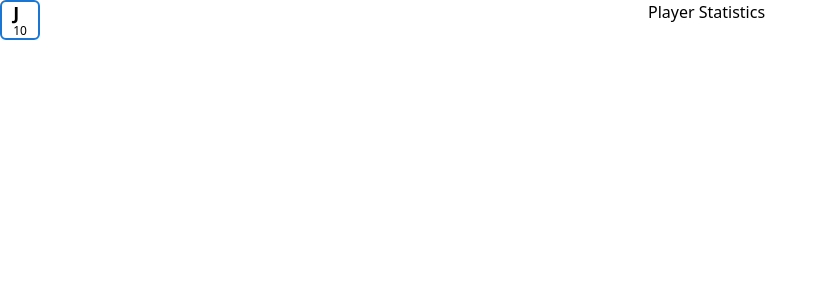
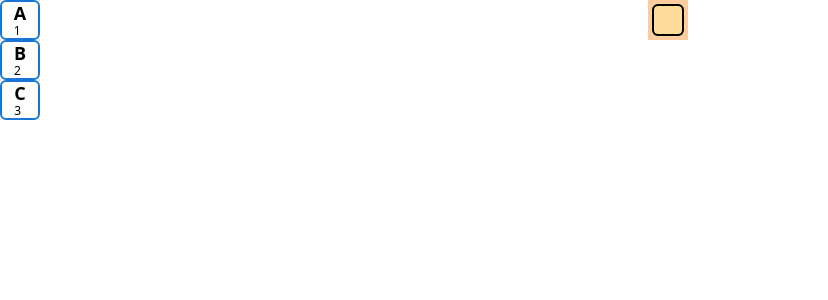
Before and after one commit to turnerian2004/scrabble, a React (Vite) app: page /game in a window 1280 px wide. Shown: the top 300 px of the page, without its empty margins (0-828 px from the left). Built offline with nearby package versions, Linux system fonts and the light colour scheme.

Commit message:
feature: add DnD functionality

```diff
--- a/package.json
+++ b/package.json
@@ -19,6 +19,8 @@
         "axios": "^1.6.8",
         "classnames": "^2.5.1",
         "react": "^18.2.0",
+        "react-dnd": "^16.0.1",
+        "react-dnd-html5-backend": "^16.0.1",
         "react-dom": "^18.2.0",
         "react-router-dom": "^6.23.0",
         "styled-components": "^6.1.11"
--- /dev/null
+++ b/src/Components/GameBoardTile.tsx
@@ -0,0 +1,55 @@
+import React, { useState } from 'react'
+import { useDrag, useDrop } from 'react-dnd'
+import { ItemTypes } from '../Constants'
+import { LetterTileProps } from './LetterTile'
+
+export const GameBoardTile: React.FC = () => {
+    const [droppedItem, setDroppedItem] =
+        useState<LetterTileProps | null>(null)
+
+    const [{ isOver }, dropRef] = useDrop({
+        accept: ItemTypes.LETTERTILE,
+        drop: (item: LetterTileProps) => {
+            if (droppedItem === null) {
+                setDroppedItem(item)
+            }
+        },
+        collect: (monitor) => ({
+            isOver: monitor.isOver(),
+        }),
+    })
+
+    const [{ isDragging }, dragRef] = useDrag({
+        type: ItemTypes.LETTERTILE,
+        item: droppedItem,
+        canDrag: !!droppedItem, // Only allow dragging if there's an item
+        end: () => setDroppedItem(null), // Clear the tile when the item is dragged away
+        collect: (monitor) => ({
+            isDragging: monitor.isDragging(),
+        }),
+    })
+
+    return (
+        <div
+            ref={dropRef}
+            className={`flex h-10 w-10 items-center justify-center bg-[#facd9f] ${isOver ? 'border border-blue-500' : ''}`}
+        >
+            {droppedItem ? (
+                <div
+                    ref={dragRef}
+                    style={{ display: isDragging ? 'none' : '' }}
+                    className="grid h-8 w-8 cursor-pointer grid-rows-5 items-center justify-center rounded-md border-2 border-black bg-[#fedd9b]"
+                >
+                    <div className="row-span-3 text-lg font-bold capitalize">
+                        {droppedItem.character}
+                    </div>
+                    <div className="row-span-2 text-xs font-light">
+                        {droppedItem.pointValue}
+                    </div>
+                </div>
+            ) : (
+                <div className="h-8 w-8 rounded-md border-2 border-black bg-[#fedd9b]"></div>
+            )}
+        </div>
+    )
+}
--- a/src/Components/LetterTile.tsx
+++ b/src/Components/LetterTile.tsx
@@ -1,16 +1,34 @@
 import React from 'react'
+import { useDrag } from 'react-dnd'
+import { ItemTypes } from '../Constants'
 
 export interface LetterTileProps {
     character: string
     pointValue: number
+    uniqueIdentifier: string
 }
 
 export const LetterTile: React.FC<LetterTileProps> = ({
     character,
     pointValue,
 }) => {
+    const [{ isDragging }, dragRef] = useDrag(
+        () => ({
+            type: ItemTypes.LETTERTILE,
+            item: { character, pointValue },
+            collect: (monitor) => ({
+                isDragging: monitor.isDragging(),
+            }),
+        }),
+        []
+    )
+
     return (
-        <div className="grid h-10 w-10 cursor-pointer grid-rows-5 items-center justify-center rounded-md border-2 border-[#1977d3]">
+        <div
+            ref={dragRef}
+            style={{ display: isDragging ? 'none' : '' }}
+            className="grid h-10 w-10 cursor-pointer grid-rows-5 items-center justify-center rounded-md border-2 border-[#1977d3]"
+        >
             <div className="row-span-3 text-lg font-bold capitalize">
                 {character}
             </div>
--- /dev/null
+++ b/src/Constants.ts
@@ -0,0 +1,3 @@
+export const ItemTypes = {
+    LETTERTILE: 'lettertile',
+}
--- a/src/Context/InitialState.ts
+++ b/src/Context/InitialState.ts
@@ -1,3 +1,4 @@
+import { LetterTileProps } from '../Components/LetterTile'
 import { freeDictionaryApiResponse } from '../Definitions'
 import { ILetters, initializeLetterObjects } from '../Letters/Letters'
 import { WordEntry } from '../assests/words'
@@ -14,6 +15,7 @@ export interface IState {
     recommendedWords: WordEntry[] | null
     personsRequestedLevelOfSupport: null | string
     personsRequestedHintType: null | string
+    testLetters: LetterTileProps[]
 }
 
 export const initialLetters: ILetters = {
@@ -22,6 +24,24 @@ export const initialLetters: ILetters = {
     person: [],
     board: [],
 }
+
+const letterTiles = [
+    {
+        character: 'a',
+        pointValue: 1,
+        uniqueIdentifier: 'a1',
+    },
+    {
+        character: 'b',
+        pointValue: 2,
+        uniqueIdentifier: 'b1',
+    },
+    {
+        character: 'c',
+        pointValue: 3,
+        uniqueIdentifier: 'c3',
+    },
+]
 
 export const initialState: IState = {
     allLetters: initialLetters,
@@ -35,4 +55,5 @@ export const initialState: IState = {
     recommendedWords: null,
     personsRequestedLevelOfSupport: null,
     personsRequestedHintType: null,
+    testLetters: letterTiles,
 }
--- a/src/Definitions.ts
+++ b/src/Definitions.ts
@@ -23,6 +23,7 @@ export enum UserActions {
     HintTypeRequested = 'Hint Type Desired',
     GameTimeLimit = 'Game Time Limit',
     TurnTimeLimit = 'Turn Time Limit',
+    MoveLetterToBoard = 'Move Letter to Board',
 }
 
 export const computerSkillLevel: string[] = [
--- a/src/Pages/GamePage.tsx
+++ b/src/Pages/GamePage.tsx
@@ -1,10 +1,21 @@
+import { useContext } from 'react'
+import { GameBoardTile } from '../Components/GameBoardTile'
 import { LetterTile } from '../Components/LetterTile'
+import { ScrabbleContext } from '../Context/ScrabbleContext'
 
 export const GamePage = () => {
+    const { state } = useContext(ScrabbleContext)
+
     return (
         <div className="grid h-screen grid-cols-2 justify-center gap-4">
-            <LetterTile character="j" pointValue={10}></LetterTile>
-            <div>Player Statistics</div>
+            <div>
+                <LetterTile {...state.testLetters[0]}></LetterTile>
+                <LetterTile {...state.testLetters[1]}></LetterTile>
+                <LetterTile {...state.testLetters[2]}></LetterTile>
+            </div>
+            <div>
+                <GameBoardTile />
+            </div>
         </div>
     )
 }
```
Also changed, not shown: src/App.tsx (+8 -1 lines), 1 other file (tests, documents, lock files or other folders).
